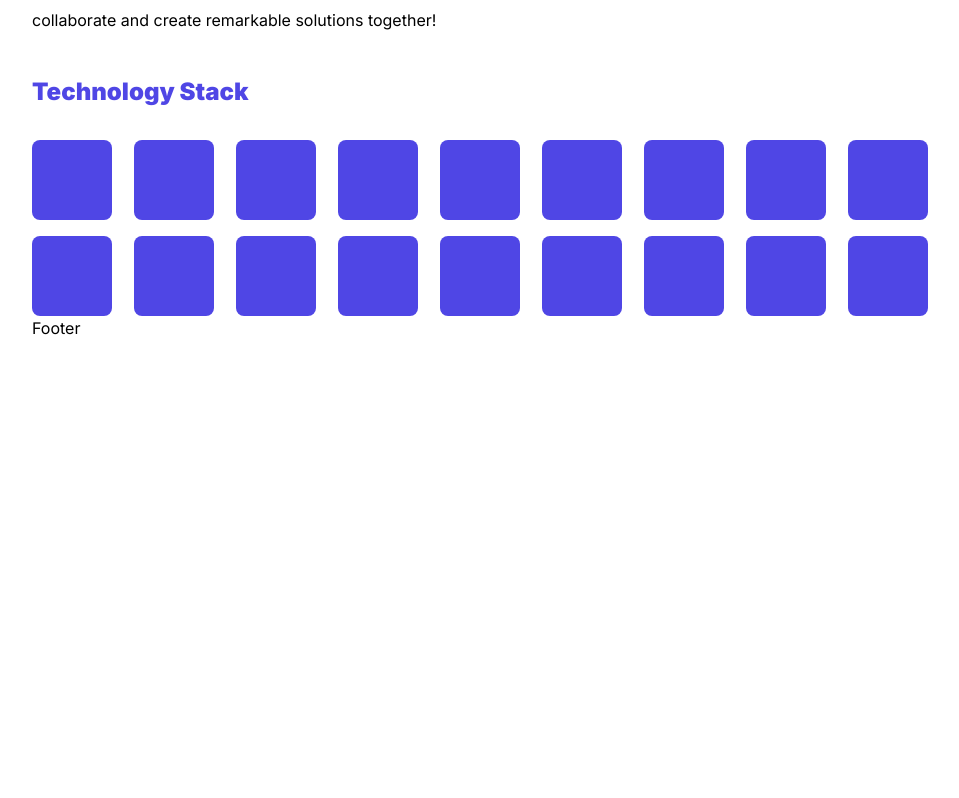
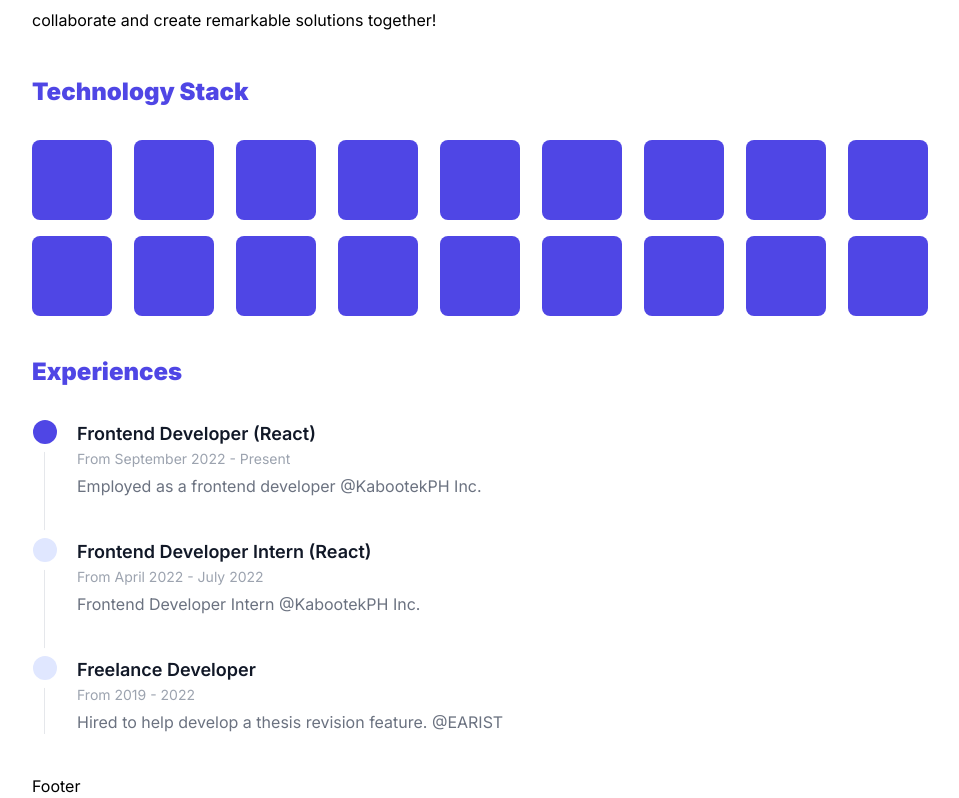
Before and after one commit to kamotekiddev/portfolio-tw, a Next.js app: page /home in a window 1280 px wide. Shown: the part 976-1774 px from the top of the page, without its empty margins (160-1119 px from the left). Before the commit the page ends 1316 px from the top, so only its background shows below. Built offline with nearby package versions, Linux system fonts and the light colour scheme.

Commit message:
feature created a timeline card for my experiences

```diff
--- a/app/(pages)/home/components/AboutSection.tsx
+++ b/app/(pages)/home/components/AboutSection.tsx
@@ -1,9 +1,9 @@
-import React from "react";
+import ExperienceTimeline from "@/components/ExperienceTimeline";
 
 const AboutSection = () => {
    return (
       <div>
-         <div className="mb-10">
+         <div>
             <h1 className="text-3xl mb-8 font-black text-indigo-600 bg-indigo-50 p-2 px-4 rounded-lg w-max">
                About Me
             </h1>
@@ -17,7 +17,7 @@ const AboutSection = () => {
                remarkable solutions together!
             </p>
          </div>
-         <div>
+         <div className="my-10">
             <h2 className="text-indigo-600 mb-8 text-2xl font-black">
                Technology Stack
             </h2>
@@ -30,6 +30,14 @@ const AboutSection = () => {
                ))}
             </div>
          </div>
+         <div>
+            <h2 className="text-indigo-600 mb-8 text-2xl font-black">
+               Experiences
+            </h2>
+            <div>
+               <ExperienceTimeline />
+            </div>
+         </div>
       </div>
    );
 };
--- /dev/null
+++ b/app/components/ExperienceTimeline/TimelineCard.tsx
@@ -0,0 +1,32 @@
+import { twMerge } from "tailwind-merge";
+
+interface Props {
+   isActive?: boolean;
+   title: string;
+   datetime: string;
+   description: string;
+}
+
+const TimelineCard = ({ isActive, title, datetime, description }: Props) => {
+   return (
+      <li className="mb-10 ml-8">
+         <span
+            className={twMerge(
+               "absolute flex items-center justify-center w-6 h-6 bg-indigo-100 rounded-full -left-3 ring-8 ring-white",
+               isActive && "bg-indigo-600"
+            )}
+         />
+         <h3 className="flex items-center mb-1 text-lg font-semibold text-gray-900">
+            {title}
+         </h3>
+         <time className="block mb-2 text-sm font-normal leading-none text-gray-400 dark:text-gray-500">
+            {datetime}
+         </time>
+         <p className="mb-4 text-base font-normal text-gray-500 dark:text-gray-400">
+            {description}
+         </p>
+      </li>
+   );
+};
+
+export default TimelineCard;
--- /dev/null
+++ b/app/components/ExperienceTimeline/index.tsx
@@ -0,0 +1,26 @@
+import TimelineCard from "./TimelineCard";
+
+const ExperienceTimeline = () => {
+   return (
+      <ol className="relative border-l ml-3 border-gray-200">
+         <TimelineCard
+            isActive
+            title="Frontend Developer (React)"
+            datetime="From September 2022 - Present"
+            description="Employed as a frontend developer @KabootekPH Inc."
+         />
+         <TimelineCard
+            title="Frontend Developer Intern (React)"
+            datetime="From April 2022 - July 2022"
+            description="Frontend Developer Intern @KabootekPH Inc."
+         />
+         <TimelineCard
+            title="Freelance Developer"
+            datetime="From 2019 - 2022"
+            description="Hired to help develop a thesis revision feature. @EARIST"
+         />
+      </ol>
+   );
+};
+
+export default ExperienceTimeline;
--- a/package.json
+++ b/package.json
@@ -23,6 +23,7 @@
       "react-dom": "18.2.0",
       "react-icons": "^4.10.1",
       "react-scroll": "^1.8.9",
+      "tailwind-merge": "^1.13.2",
       "tailwindcss": "3.3.2",
       "typescript": "5.1.6"
    },
```
Also changed, not shown: 1 other file (tests, documents, lock files or other folders).
